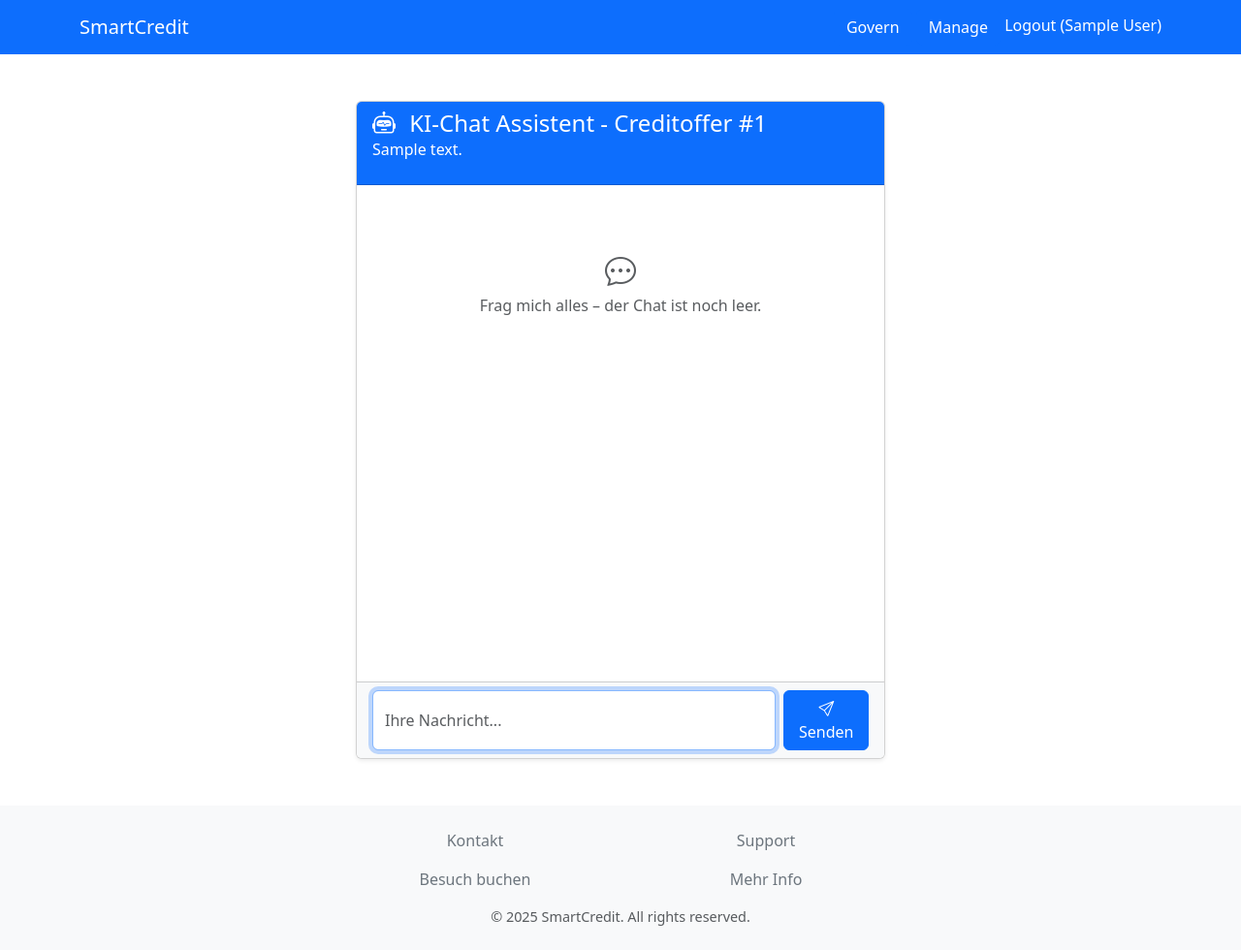
After one commit to MrBryant8/AI-credit-offer-generation-system, a Django app: page /offer/1/chat in a window 1280 px wide. The commit adds this page. Shown: the whole page at 97% size. Run offline with Django 5.2, Linux system fonts and the light colour scheme; a user stored in the database is signed in; tables that the repository leaves empty hold one stand-in row (values such as "Sample post").

Commit message:
add llm-skeleton

```diff
--- a/app/core/services/custom_api.py
+++ b/app/core/services/custom_api.py
@@ -35,3 +35,6 @@ def fetch_credit_offers_per_user(user_id):
 def deactivate_old_credit_offers():
     expiry_cutoff = timezone.now() - timedelta(weeks=1)
     CreditOffer.objects.filter(is_active=True, created_at__lt=expiry_cutoff).update(is_active=False)
+
+def LLM_generate_reply(a,b,c):
+    return "I am a dummy."
--- /dev/null
+++ b/app/core/templates/chat.html
@@ -0,0 +1,48 @@
+{% extends 'index.html' %}
+{% block content %}
+<div class="container my-5">
+    <div class="row justify-content-center">
+        <div class="col-md-8 col-lg-6">
+            <div class="card shadow-sm" id="chat-card">
+                <div class="card-header bg-primary text-white">
+                    <h4 class="mb-0">
+                        <i class="bi bi-robot me-2"></i>
+                        KI-Chat Assistent - Creditoffer #{{ offer.id }}
+                    </h4>
+                    <p>{{ offer.loan_type.description }}</p>
+                </div>
+                <div class="card-body" style="height: 32rem; overflow-y: auto;" id="chat-log">
+                    {% for message in messages %}
+                        <div class="mb-3 d-flex {% if message.role == 'user' %}justify-content-end{% else %}justify-content-start{% endif %}">
+                            <div class="p-2 rounded {% if message.role == 'user' %}bg-primary text-white{% else %}bg-light text-dark border{% endif %}">
+                                {% if message.role == 'user' %}
+                                    <i class="bi bi-person-circle me-1"></i>
+                                {% else %}
+                                    <i class="bi bi-robot me-1"></i>
+                                {% endif %}
+                                {{ message.text }}
+                            </div>
+                        </div>
+                    {% empty %}
+                        <div class="text-center text-muted mt-5">
+                            <i class="bi bi-chat-dots fs-2"></i>
+                            <div>Frag mich alles – der Chat ist noch leer.</div>
+                        </div>
+                    {% endfor %}
+                </div>
+                <div class="card-footer bg-light">
+                    <form method="post" class="d-flex" autocomplete="off">
+                        {% csrf_token %}
+                        <input type="text" name="message" class="form-control me-2" placeholder="Ihre Nachricht..." autocomplete="off" autofocus required>
+                        <button type="submit" class="btn btn-primary">
+                            <i class="bi bi-send"></i> Senden
+                        </button>
+                    </form>
+                </div>
+            </div>
+        </div>
+    </div>
+</div>
+<!-- Bootstrap Icons -->
+<link rel="stylesheet" href="https://cdn.jsdelivr.net/npm/bootstrap-icons@1.11.3/font/bootstrap-icons.css">
+{% endblock %}
--- a/app/core/urls.py
+++ b/app/core/urls.py
@@ -24,6 +24,7 @@ urlpatterns = [
     path('offer/<int:pk>/reject/', RejectOfferView.as_view(), name='reject_offer'),
     path('offer/<int:pk>/edit-email/', EditOfferEmailView.as_view(), name='edit_offer_email'),
     path('offer/<int:pk>/send-email/', SendOfferEmailView.as_view(), name='send_offer_email'),
+    path("offer/<int:pk>/chat", ChatView.as_view(), name="chat_page"),
     path('admin-dashboard/', AdminDashboardView.as_view(), name='admin_dashboard'),
     path("manage/", ManageView.as_view(), name="manage"),
     path("manage/suggested-offers", ModeratorOffersView.as_view(), name="moderator_offers"),
--- a/app/core/views/general.py
+++ b/app/core/views/general.py
@@ -194,6 +194,13 @@ class SendOfferEmailView(LoginRequiredMixin, UserPassesTestMixin, View):
         # For example: only moderators can send emails
         return self.request.user.is_moderator
 
+    def handle_no_permission(self):
+        # Optionally redirect or raise 403
+        if self.request.user.is_authenticated:
+            return HttpResponseForbidden("Sie haben keine Berechtigung, dieses Angebot zu bearbeiten.")
+        return super().handle_no_permission()
+
+
     def post(self, request, pk):
         offer = get_object_or_404(CreditOffer, pk=pk)
 
@@ -205,10 +212,11 @@ class SendOfferEmailView(LoginRequiredMixin, UserPassesTestMixin, View):
 
         msg.success(request, f"E-Mail für Angebot #{offer.id} wurde erfolgreich versandt.")
 
-        # needs more
+        # TODO needs more
         return redirect('offer_detail', pk=pk)
 
-class AddCustomerView(View):
+class AddCustomerView(LoginRequiredMixin, UserPassesTestMixin, View):
+    login_url="/login"
     template_name = 'add-customer.html'
 
     def get(self, request):
@@ -237,7 +245,17 @@ class AddCustomerView(View):
             'client_form': client_form,
         })
 
+    def test_func(self):
+        return self.request.user.is_moderator
+
+    def handle_no_permission(self):
+        if self.request.user.is_authenticated:
+            return HttpResponseForbidden("Sie haben keine Berechtigung, dieses Angebot zu bearbeiten.")
+        return super().handle_no_permission()
+
 class AcceptOfferView(LoginRequiredMixin, View):
+    login_url="/login"
+
     def post(self, request, pk):
         offer = get_object_or_404(CreditOffer, pk=pk)
 
@@ -256,7 +274,17 @@ class AcceptOfferView(LoginRequiredMixin, View):
 
         return redirect('offer_detail', pk=pk)
 
+    def test_func(self):
+        return not self.request.user.is_moderator
+
+    def handle_no_permission(self):
+        if self.request.user.is_authenticated:
+            return HttpResponseForbidden("Sie haben keine Berechtigung, dieses Angebot zu bearbeiten.")
+        return super().handle_no_permission()
+
 class RejectOfferView(LoginRequiredMixin, View):
+    login_url="/login"
+
     def post(self, request, pk):
         offer = get_object_or_404(CreditOffer, pk=pk)
 
@@ -273,3 +301,40 @@ class RejectOfferView(LoginRequiredMixin, View):
             msg.success(request, "Sie haben das Angebot abgelehnt.")
 
         return redirect('offer_detail', pk=pk)
+
+    def test_func(self):
+        return not self.request.user.is_moderator
+
+    def handle_no_permission(self):
+        if self.request.user.is_authenticated:
+            return HttpResponseForbidden("Sie haben keine Berechtigung, dieses Angebot zu bearbeiten.")
+        return super().handle_no_permission()
+
+class ChatView(LoginRequiredMixin, View):
+    template_name = 'chat.html'
+    login_url = "/login"
+
+    def get(self, request, pk):
+        offer = get_object_or_404(CreditOffer, pk=pk)
+        history = request.session.get(f'chat_history_offer_{pk}', [])
+        context = {
+            'messages': history,
+            'offer': offer,
+        }
+        return render(request, self.template_name, context)
+
+    def post(self, request, pk):
+        offer = get_object_or_404(CreditOffer, pk=pk)
+        user_message = request.POST.get('message')
+        session_key = f'chat_history_offer_{pk}'
+        history = request.session.get(session_key, [])
+        if user_message:
+            history.append({'role': 'user', 'text': user_message})
+
+            # TODO: Call your LLM API here, possibly passing 'offer' context as well
+            llm_response = LLM_generate_reply(user_message, history, offer)
+            history.append({'role': 'bot', 'text': llm_response})
+
+            request.session[session_key] = history  # save updated history for this offer's chat
+
+        return redirect('chat_page', pk=pk)
```
Also changed, not shown: app/core/templates/offer-detail.html (+29 -2 lines).
